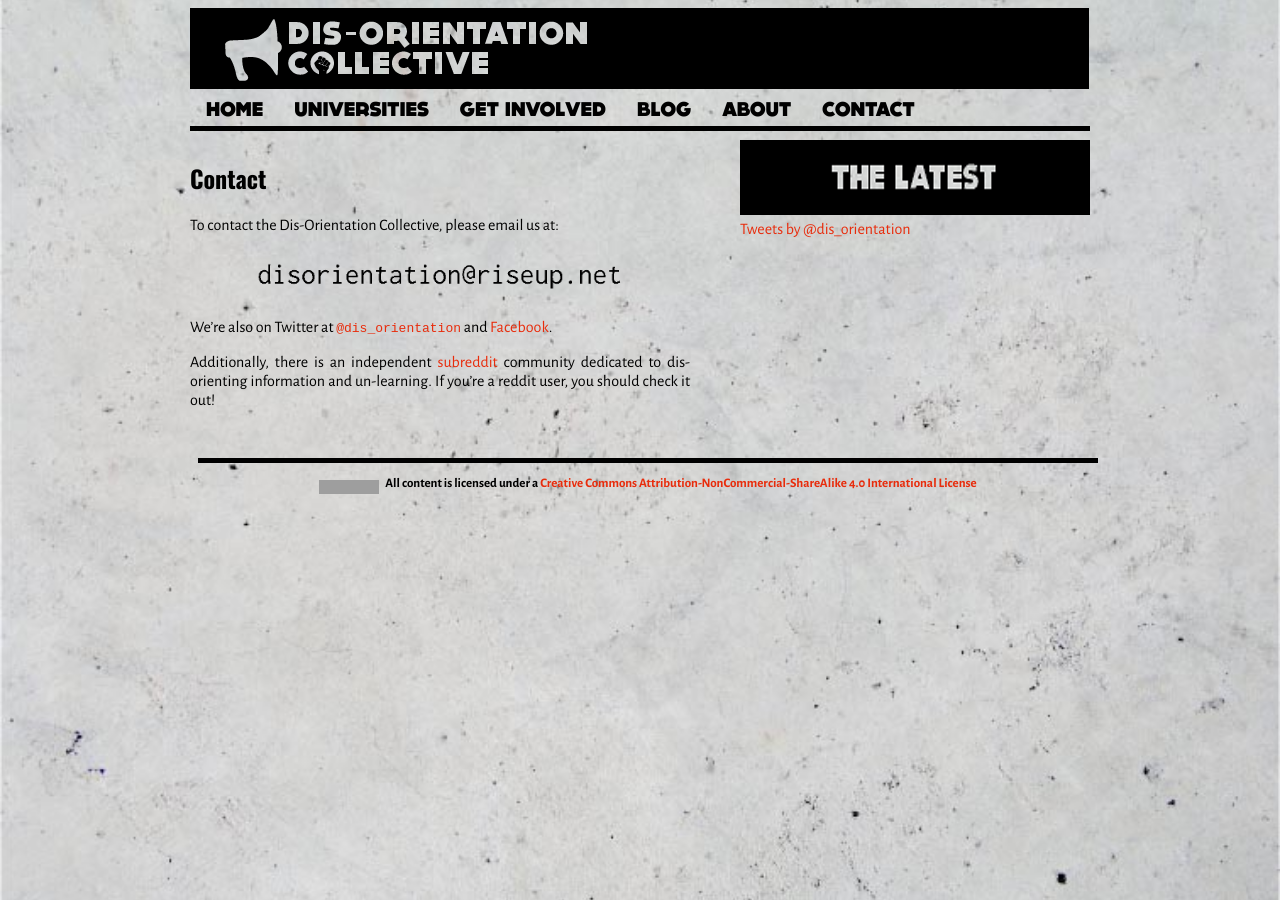
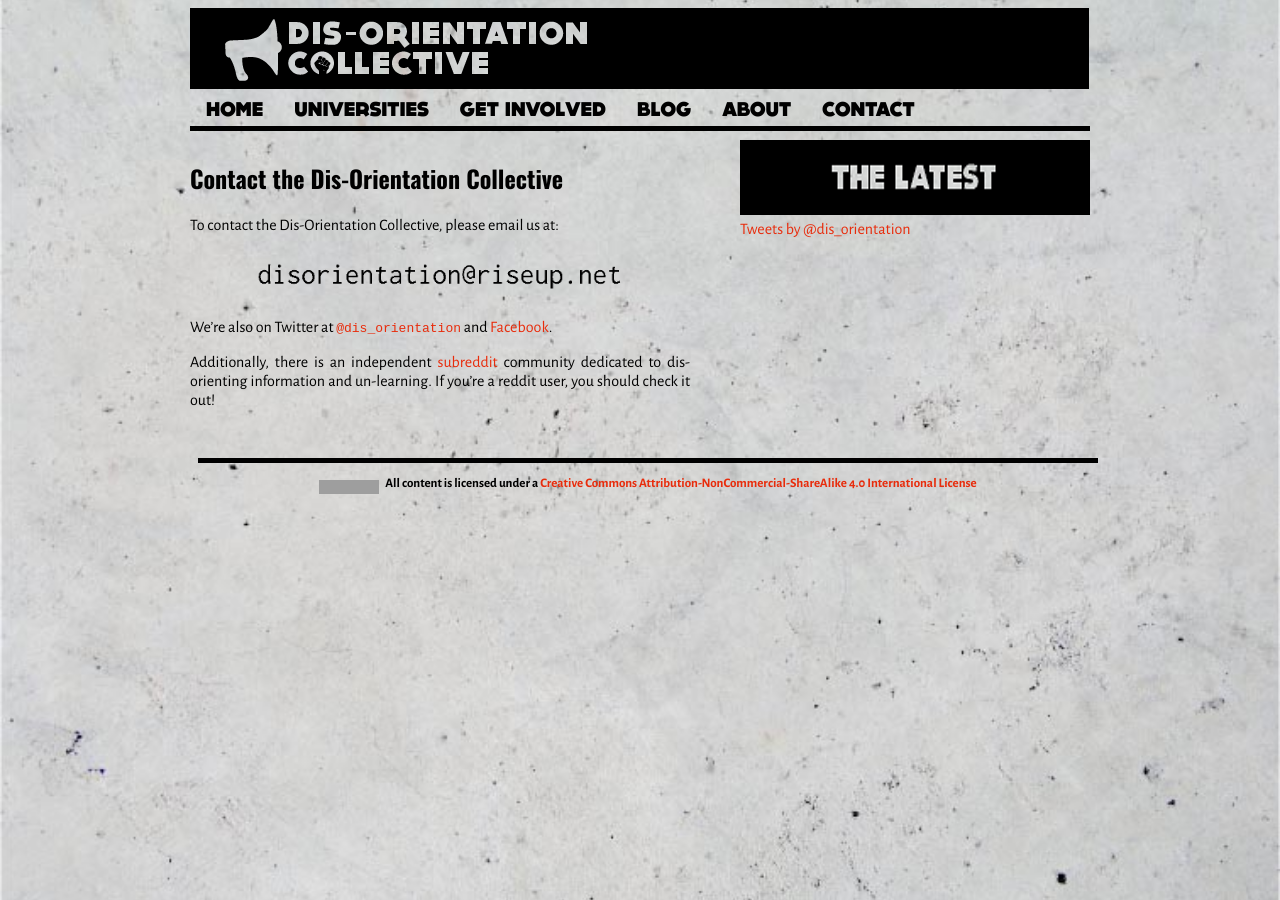
Before and after one commit to dis-orientation/dis-orientation.github.io, a Jekyll site: the page built from contact.md, in a window 1280 px wide. Built offline with Jekyll 4.4.1, drawn with Linux system fonts in a browser that asks for light colours; some web fonts are replaced; comment, search, counter and statistics services are not loaded; grey boxes are pictures that could not be loaded.

Commit message:
Update contact page

```diff
--- a/contact.md
+++ b/contact.md
@@ -3,7 +3,7 @@ title: Contact
 layout: default-sidebar
 ---
 
-## Contact
+## Contact the Dis-Orientation Collective
 
 To contact the Dis-Orientation Collective, please email us at:
 
```
